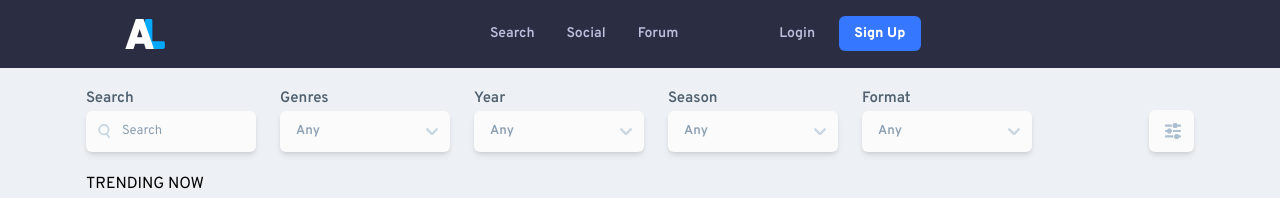
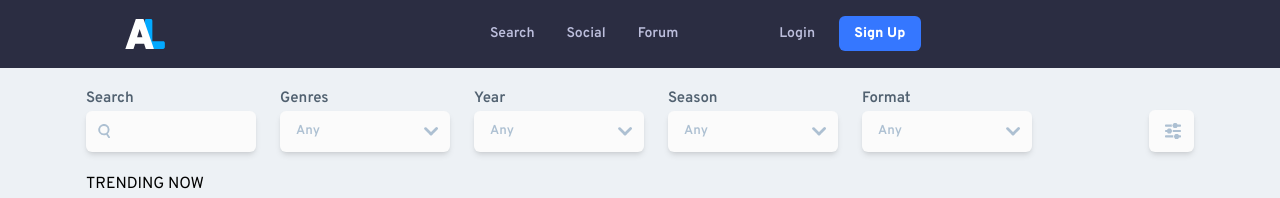
Before and after one commit to fachridp/afd-anilist-duplicate, a React (Vite) app: page / in a window 1280 px wide. Shown: the top 198 px of the page. Built offline with nearby package versions, Linux system fonts and the light colour scheme.

Commit message:
Trying to improve the accessibility score in the lighthouse.

```diff
--- a/src/components/ButtonFilter.jsx
+++ b/src/components/ButtonFilter.jsx
@@ -23,13 +23,13 @@ function ButtonFilter() {
 
  return (
   <>
-   <button type="button" onClick={handleOpenExtraFilterMedium} className="bg-background-100 rounded-md shadow-md py-[0.6875rem] px-4 cursor-pointer w-[2.8125rem] h-[2.625rem] col-end-12 lg:hidden">
+   <button aria-label="Open the extra filter on mobile screens" type="button" onClick={handleOpenExtraFilterMedium} className="bg-background-100 rounded-md shadow-md py-[0.6875rem] px-4 cursor-pointer w-[2.8125rem] h-[2.625rem] col-end-12 lg:hidden">
     <svg className={`w-4 ${!isExtraFilter.medium ? 'fill-gray-500' : 'fill-blue-500'}`} xmlns="http://www.w3.org/2000/svg" fill="none" viewBox="0 0 44 44">
      <path d="M2 10h17.34l-.29-.5a5 5 0 0 1 0-5l.29-.5H2a2 2 0 0 0-2 2v2a2 2 0 0 0 2 2ZM42 4h-7.65L32.9 1.5A3 3 0 0 0 30.31 0h-4.62a3 3 0 0 0-2.6 1.5l-2.3 4a3 3 0 0 0 0 3l2.31 4a3 3 0 0 0 2.59 1.5h4.62a3 3 0 0 0 2.6-1.5l1.44-2.5H42a2 2 0 0 0 2-2V6a2 2 0 0 0-2-2ZM23.34 34H2a2 2 0 0 0-2 2v2a2 2 0 0 0 2 2h21.34l-.29-.5a5 5 0 0 1 0-5l.29-.5ZM42 34h-3.65l-1.45-2.5a3 3 0 0 0-2.59-1.5h-4.62a3 3 0 0 0-2.6 1.5l-2.3 4a3 3 0 0 0 0 3l2.31 4a3 3 0 0 0 2.59 1.5h4.62a3 3 0 0 0 2.6-1.5l1.44-2.5H42a2 2 0 0 0 2-2v-2a2 2 0 0 0-2-2ZM2 25h3.65l1.45 2.5A3 3 0 0 0 9.69 29h4.62a3 3 0 0 0 2.6-1.5l2.3-4a3 3 0 0 0 0-3l-2.31-4a3 3 0 0 0-2.59-1.5H9.69a3 3 0 0 0-2.6 1.5L5.65 19H2a2 2 0 0 0-2 2v2a2 2 0 0 0 2 2ZM42 19H20.66l.29.5a5 5 0 0 1 0 5l-.28.49H42a2 2 0 0 0 2-2V21a2 2 0 0 0-2-2Z" />
     </svg>
    </button>
 
-   <button type="button" onClick={handleOpenExtraFilterLarge} className="bg-background-100 rounded-md shadow-md closest-button-filter-large py-[0.6875rem] px-4 cursor-pointer w-[2.8125rem] h-[2.625rem] col-end-12 hidden lg:block">
+   <button aria-label="Open the extra filter on large screens" type="button" onClick={handleOpenExtraFilterLarge} className="bg-background-100 rounded-md shadow-md closest-button-filter-large py-[0.6875rem] px-4 cursor-pointer w-[2.8125rem] h-[2.625rem] col-end-12 hidden lg:block">
     <svg className={`w-4 ${!isExtraFilter.large ? 'fill-gray-500' : 'fill-blue-500'}`} xmlns="http://www.w3.org/2000/svg" fill="none" viewBox="0 0 44 44">
      <path d="M2 10h17.34l-.29-.5a5 5 0 0 1 0-5l.29-.5H2a2 2 0 0 0-2 2v2a2 2 0 0 0 2 2ZM42 4h-7.65L32.9 1.5A3 3 0 0 0 30.31 0h-4.62a3 3 0 0 0-2.6 1.5l-2.3 4a3 3 0 0 0 0 3l2.31 4a3 3 0 0 0 2.59 1.5h4.62a3 3 0 0 0 2.6-1.5l1.44-2.5H42a2 2 0 0 0 2-2V6a2 2 0 0 0-2-2ZM23.34 34H2a2 2 0 0 0-2 2v2a2 2 0 0 0 2 2h21.34l-.29-.5a5 5 0 0 1 0-5l.29-.5ZM42 34h-3.65l-1.45-2.5a3 3 0 0 0-2.59-1.5h-4.62a3 3 0 0 0-2.6 1.5l-2.3 4a3 3 0 0 0 0 3l2.31 4a3 3 0 0 0 2.59 1.5h4.62a3 3 0 0 0 2.6-1.5l1.44-2.5H42a2 2 0 0 0 2-2v-2a2 2 0 0 0-2-2ZM2 25h3.65l1.45 2.5A3 3 0 0 0 9.69 29h4.62a3 3 0 0 0 2.6-1.5l2.3-4a3 3 0 0 0 0-3l-2.31-4a3 3 0 0 0-2.59-1.5H9.69a3 3 0 0 0-2.6 1.5L5.65 19H2a2 2 0 0 0-2 2v2a2 2 0 0 0 2 2ZM42 19H20.66l.29.5a5 5 0 0 1 0 5l-.28.49H42a2 2 0 0 0 2-2V21a2 2 0 0 0-2-2Z" />
     </svg>
--- a/src/components/GenresFilter.jsx
+++ b/src/components/GenresFilter.jsx
@@ -62,7 +62,7 @@ export default function GenresFilter() {
       name="genres"
       id="genres"
       placeholder={selectedGenresFilter.length > 0 ? '' : 'Any'}
-      className={`bg-background-100 closest-genres-filter shadow-md w-full py-[0.6875rem] pl-4 px-4 placeholder:font-semibold placeholder:text-gray-600 text-gray-700 focus:outline-none cursor-pointer text-[0.8125rem] font-normal rounded-md`}
+      className={`bg-background-100 closest-genres-filter shadow-md w-full py-[0.6875rem] pl-4 px-4 placeholder:font-semibold placeholder:text-gray-500 text-gray-700 focus:outline-none cursor-pointer text-[0.8125rem] font-normal rounded-md`}
       readOnly
      />
 
@@ -84,7 +84,7 @@ export default function GenresFilter() {
       <path d="M15.304 1.868 1.869 15.303a1.5 1.5 0 0 0 0 2.122l.707.707a1.5 1.5 0 0 0 2.121 0L18.132 4.697a1.5 1.5 0 0 0 0-2.122l-.707-.707a1.5 1.5 0 0 0-2.121 0Z" />
      </svg>
     ) : (
-     <svg className="w-3 fill-gray-400 hover:fill-gray-500 ease-in-out duration-75" aria-hidden="true" focusable="false" role="img" data-icon="down-arrow" xmlns="http://www.w3.org/2000/svg" fill="none" viewBox="0 0 74 45"><path d="M7.827.668a7.297 7.297 0 0 0-5.161 12.458L31.95 42.41a7.298 7.298 0 0 0 10.32-10.32L12.988 2.806A7.272 7.272 0 0 0 7.827.668Z" /><path d="M66.485.577a7.27 7.27 0 0 0-5.16 2.138L31.95 32.09a7.297 7.297 0 0 0 0 10.32 7.296 7.296 0 0 0 10.32 0l29.375-29.375a7.295 7.295 0 0 0 0-10.32 7.268 7.268 0 0 0-5.16-2.138Z" /></svg>
+     <svg className="w-3 fill-gray-500 hover:fill-gray-600 ease-in-out duration-75 lg:w-[14px]" aria-hidden="true" focusable="false" role="img" data-icon="down-arrow" xmlns="http://www.w3.org/2000/svg" fill="none" viewBox="0 0 74 45"><path d="M7.827.668a7.297 7.297 0 0 0-5.161 12.458L31.95 42.41a7.298 7.298 0 0 0 10.32-10.32L12.988 2.806A7.272 7.272 0 0 0 7.827.668Z" /><path d="M66.485.577a7.27 7.27 0 0 0-5.16 2.138L31.95 32.09a7.297 7.297 0 0 0 0 10.32 7.296 7.296 0 0 0 10.32 0l29.375-29.375a7.295 7.295 0 0 0 0-10.32 7.268 7.268 0 0 0-5.16-2.138Z" /></svg>
     )}
    </span>
 
--- a/src/components/SearchFilter.jsx
+++ b/src/components/SearchFilter.jsx
@@ -4,6 +4,7 @@ import { useNavigate } from "react-router";
 
 // Import RTK features
 import { setSearchAnimeFilter } from "../features/selectedFiltersManager";
+import { SCREEN_SIZES } from "../constants/constants";
 
 function SearchFilter() {
  const dispatch = useDispatch();
@@ -12,7 +13,8 @@ function SearchFilter() {
  const searchAnimeFilterInputRef = useRef(null);
 
  // RTK store
- const searchAnimeFilterValue = useSelector((state) => state.selectedFiltersManager.searchAnimeFilter)
+ const screenSize = useSelector((state) => state.innerWidthManager.width > SCREEN_SIZES.large && 'large')
+ const searchAnimeFilterValue = useSelector((state) => state.selectedFiltersManager.searchAnimeFilter);
 
  const handleSearchAnimeFilter = (event) => {
   const { value } = event.target
@@ -38,13 +40,13 @@ function SearchFilter() {
       type="text"
       name="search"
       id="search"
-      placeholder="Search"
+      placeholder={screenSize === 'large' ? '' : 'Search'}
       onChange={handleSearchAnimeFilter}
       className="bg-background-100 shadow-md w-full py-[0.6875rem] px-9 placeholder:text-gray-600 text-gray-700 focus:outline-none text-[0.8125rem] font-normal rounded-md"
      />
 
      <span className="absolute flex items-center inset-y-0 pl-3">
-      <svg className="w-3 fill-gray-400" aria-hidden="true" focusable="false" role="img" data-icon="search" xmlns="http://www.w3.org/2000/svg" fill="none" viewBox="0 0 51 60">
+      <svg className="w-3 fill-gray-400 lg:fill-gray-500" aria-hidden="true" focusable="false" role="img" data-icon="search" xmlns="http://www.w3.org/2000/svg" fill="none" viewBox="0 0 51 60">
        <path d="M25 48a23.85 23.85 0 0 0 9.93-2.16l8.8 12.47a4.001 4.001 0 0 0 6.54-4.61l-8.71-12.35A24 24 0 1 0 25 48Zm0-40a16 16 0 1 1 0 32 16 16 0 0 1 0-32Z" />
       </svg>
      </span>
--- a/src/components/reuseable/InputFilterAnime.jsx
+++ b/src/components/reuseable/InputFilterAnime.jsx
@@ -66,7 +66,7 @@ function InputFilterAnime({ htmlFor, filterTitle, filterCamelcase, typeofDropdow
             name={htmlFor}
             id={htmlFor}
             placeholder={selectedFilter.length > 0 ? '' : 'Any'}
-            className={`bg-background-100 closest-${filterCamelcase}-filter shadow-md w-full py-[0.6875rem] pl-4 px-4 placeholder:font-semibold placeholder:text-gray-600 text-gray-700 focus:outline-none cursor-pointer text-[0.8125rem] font-normal rounded-md data-[filterfor=large]:lg:bg-background-200 data-[filterfor=large]:lg:shadow-none data-[filterfor=large]:lg:placeholder:text-gray-600 data-[filterfor=large]:lg:font-semibold`}
+            className={`bg-background-100 closest-${filterCamelcase}-filter shadow-md w-full py-[0.6875rem] pl-4 px-4 placeholder:font-semibold placeholder:text-gray-500 text-gray-700 focus:outline-none cursor-pointer text-[0.8125rem] font-normal rounded-md data-[filterfor=large]:lg:bg-background-200 data-[filterfor=large]:lg:shadow-none data-[filterfor=large]:lg:placeholder:text-gray-600 data-[filterfor=large]:lg:font-semibold`}
             readOnly
           />
 
@@ -98,7 +98,7 @@ function InputFilterAnime({ htmlFor, filterTitle, filterCamelcase, typeofDropdow
             <path d="M15.304 1.868 1.869 15.303a1.5 1.5 0 0 0 0 2.122l.707.707a1.5 1.5 0 0 0 2.121 0L18.132 4.697a1.5 1.5 0 0 0 0-2.122l-.707-.707a1.5 1.5 0 0 0-2.121 0Z" />
           </svg>
         ) : (
-          <svg className={`w-3 fill-gray-400 hover:fill-gray-500 ease-in-out duration-75 ${filterfor === 'large' && "lg:fill-gray-500"}`} aria-hidden="true" focusable="false" role="img" data-icon="down-arrow" xmlns="http://www.w3.org/2000/svg" fill="none" viewBox="0 0 74 45"><path d="M7.827.668a7.297 7.297 0 0 0-5.161 12.458L31.95 42.41a7.298 7.298 0 0 0 10.32-10.32L12.988 2.806A7.272 7.272 0 0 0 7.827.668Z" /><path d="M66.485.577a7.27 7.27 0 0 0-5.16 2.138L31.95 32.09a7.297 7.297 0 0 0 0 10.32 7.296 7.296 0 0 0 10.32 0l29.375-29.375a7.295 7.295 0 0 0 0-10.32 7.268 7.268 0 0 0-5.16-2.138Z" /></svg>
+          <svg className={`w-3 fill-gray-500 hover:fill-gray-600 ease-in-out duration-75 lg:w-[14px] ${filterfor === 'large' && "lg:fill-gray-500"}`} aria-hidden="true" focusable="false" role="img" data-icon="down-arrow" xmlns="http://www.w3.org/2000/svg" fill="none" viewBox="0 0 74 45"><path d="M7.827.668a7.297 7.297 0 0 0-5.161 12.458L31.95 42.41a7.298 7.298 0 0 0 10.32-10.32L12.988 2.806A7.272 7.272 0 0 0 7.827.668Z" /><path d="M66.485.577a7.27 7.27 0 0 0-5.16 2.138L31.95 32.09a7.297 7.297 0 0 0 0 10.32 7.296 7.296 0 0 0 10.32 0l29.375-29.375a7.295 7.295 0 0 0 0-10.32 7.268 7.268 0 0 0-5.16-2.138Z" /></svg>
         )}
       </span>
 
```
